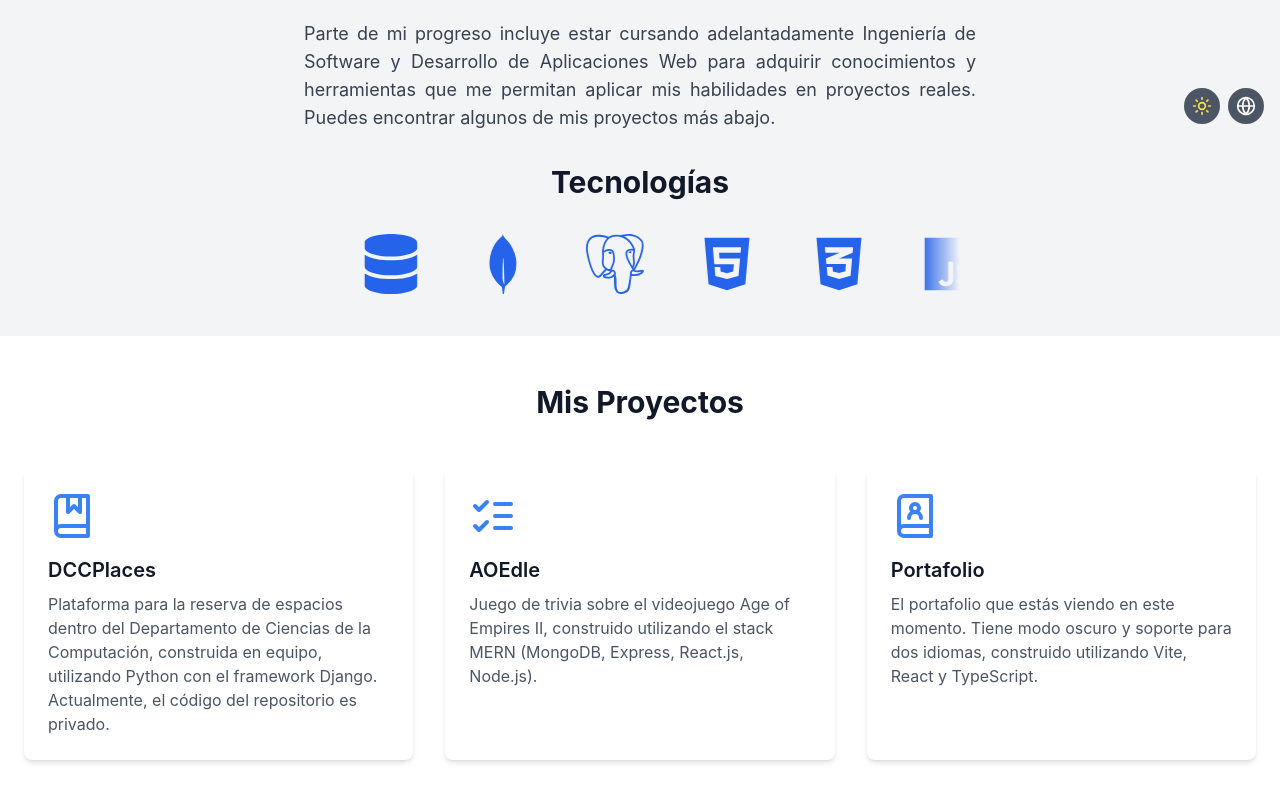
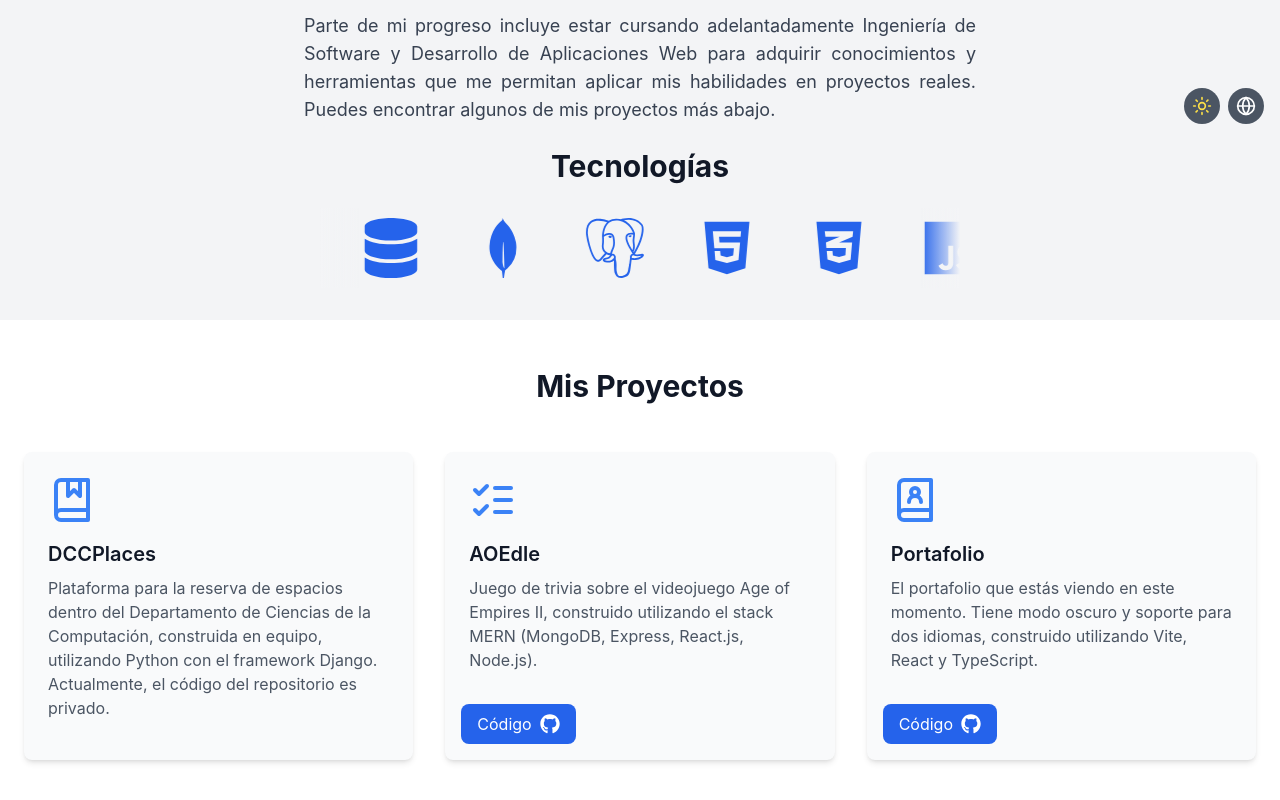
Before and after one commit to fgonzalezurriola/Portfolio-React-Vite, a React (Vite) app: page / in a window 1280 px wide. Shown: the part 660-1460 px from the top of the page. Built offline with nearby package versions, Linux system fonts and the light colour scheme.

Commit message:
Feat: Added a source code button for the public projects

```diff
--- a/src/components/About.tsx
+++ b/src/components/About.tsx
@@ -8,17 +8,17 @@ const About: React.FC = () => {
   return (
     <section id="about" className="py-6 bg-gray-100 dark:bg-gray-800">
       <div className="container mx-auto px-6">
-        <h2 className="text-3xl font-bold text-center mt-2 mb-2">{t('about.title')}</h2>
+        <h2 className="text-3xl font-bold text-center mt-4 mb-4">{t('about.title')}</h2>
         <div className="max-w-2xl mx-auto text-center">
           <p className="text-lg text-gray-700 dark:text-gray-300 text-justify py-6">
             {t('about.description')}
           </p>
-          <p className="text-lg text-gray-700 dark:text-gray-300 text-justify py-6">
+          <p className="text-lg text-gray-700 dark:text-gray-300 text-justify m-auto">
             {t('about.description1')}
           </p>
         </div>
       </div>
-      <h2 className="text-3xl font-bold text-center mt-2 mb-6">{t('about.technologies')}</h2>
+      <h2 className="text-3xl font-bold text-center py-6">{t('about.technologies')}</h2>
       <TechnologyCarousel />
     </section>
   );
--- a/src/components/Projects.tsx
+++ b/src/components/Projects.tsx
@@ -1,14 +1,30 @@
 import React from 'react';
 import { useTranslation } from 'react-i18next';
 import { BookMarked, ListChecks, BookUser } from 'lucide-react';
+import { FaGithub } from 'react-icons/fa';
 
 const Projects: React.FC = () => {
   const { t } = useTranslation();
 
   const projects = [
-    { icon: BookMarked, title: 'projects.project1.title', description: 'projects.project1.description' },
-    { icon: ListChecks, title: 'projects.project2.title', description: 'projects.project2.description' },
-    { icon: BookUser, title: 'projects.project3.title', description: 'projects.project3.description' },
+    {
+      icon: BookMarked,
+      title: 'projects.project1.title',
+      description: 'projects.project1.description',
+      githubLink: ''
+    },
+    {
+      icon: ListChecks,
+      title: 'projects.project2.title',
+      description: 'projects.project2.description',
+      githubLink: 'https://github.com/fgonzalezurriola/Projecto-Express'
+    },
+    {
+      icon: BookUser,
+      title: 'projects.project3.title',
+      description: 'projects.project3.description',
+      githubLink: 'https://github.com/fgonzalezurriola/Portfolio-React-Vite'
+    }
   ];
 
   return (
@@ -17,10 +33,26 @@ const Projects: React.FC = () => {
         <h2 className="text-3xl font-bold text-center mb-12">{t('projects.title')}</h2>
         <div className="grid grid-cols-1 md:grid-cols-2 lg:grid-cols-3 gap-8">
           {projects.map((project, index) => (
-            <div key={index} className="bg-white dark:bg-gray-700 rounded-lg shadow-md p-6 transition-transform duration-300 hover:scale-105">
+            <div
+              key={index}
+              className="relative bg-gray-50 dark:bg-gray-700 rounded-lg shadow-md p-6 transition-transform duration-300 hover:scale-105"
+            >
               <project.icon size={48} className="text-blue-500 mb-4" />
               <h3 className="text-xl font-semibold mb-2">{t(project.title)}</h3>
-              <p className="text-gray-600 dark:text-gray-300">{t(project.description)}</p>
+              <p className="text-gray-600 dark:text-gray-300 mb-4">{t(project.description)}</p>
+
+              {/* Gh button only if the link is defined */}
+              {project.githubLink && (
+                <a
+                  href={project.githubLink}
+                  target="_blank"
+                  rel="noopener noreferrer"
+                  className="absolute bottom-4 left-4 z-10 inline-flex items-center px-4 py-2 bg-blue-600 text-white rounded-lg hover:bg-blue-700 transition-colors duration-300"
+                >
+                  Código
+                  <FaGithub className="ml-2" size={20} />
+                </a>
+              )}
             </div>
           ))}
         </div>
```
